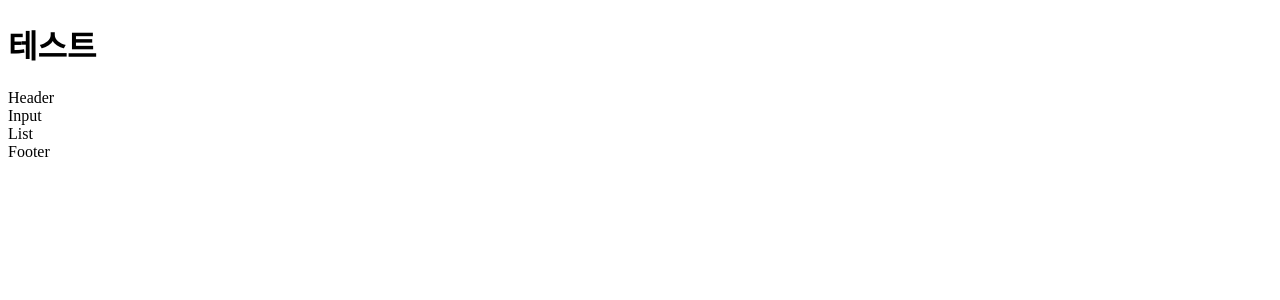
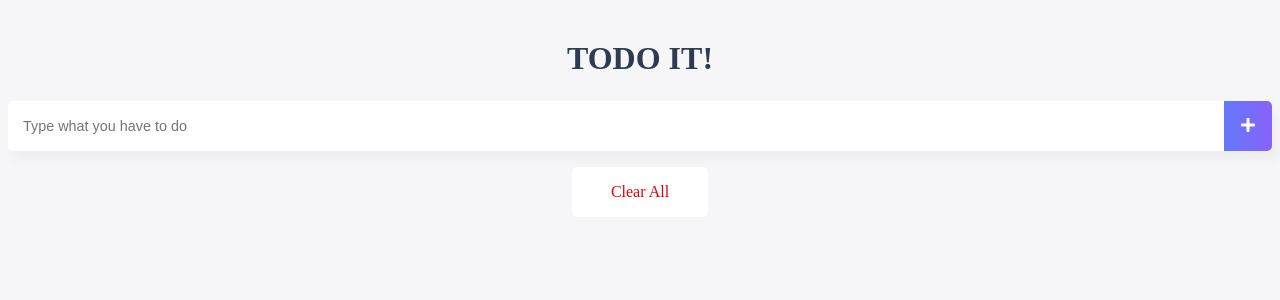
Before and after one commit to zyakal/Vue-js, a Vue app in the folder vue-project/: page / in a window 1280 px wide. Shown: the top 300 px of the page. Built offline with nearby package versions, Linux system fonts and the light colour scheme.

Commit message:
07.11 clear 버튼까지 구현

```diff
--- a/vue-project/public/index.html
+++ b/vue-project/public/index.html
@@ -11,7 +11,6 @@
 </head>
 
 <body>
-  <h1>테스트</h1>
   <noscript>
     <strong>We're sorry but <%= htmlWebpackPlugin.options.title %> doesn't work properly without JavaScript enabled.
       Please enable it to continue.</strong>
--- a/vue-project/src/App.vue
+++ b/vue-project/src/App.vue
@@ -1,9 +1,9 @@
 <template>
   <div id="app">
     <TodoHeader></TodoHeader>
-    <TodoInput></TodoInput>
-    <TodoList></TodoList>
-    <TodoFooter></TodoFooter>
+    <TodoInput @childAddTodo="addTodo"></TodoInput>
+    <TodoList :propsItems="todoItems" @childRemoveTodo="removeTodo"></TodoList>
+    <TodoFooter @clearList="clearTodo"></TodoFooter>
   </div>
 </template>
 
@@ -14,13 +14,54 @@ import TodoList from "./components/todo/TodoList.vue";
 import TodoFooter from "./components/todo/TodoFooter.vue";
 export default {
   name: "App",
+  data() {
+    return {
+      todoItems: [],
+    };
+  },
+  methods: {
+    addTodo(todoItem) {
+      localStorage.setItem(todoItem, todoItem);
+      this.todoItems.push(todoItem);
+    },
+    clearTodo() {
+      localStorage.clear();
+      this.todoItems.splice(0);
+    },
+    removeTodo(todoItem, idx) {
+      localStorage.removeItem(todoItem);
+      this.todoItems.splice(idx, 1);
+    },
+  },
   components: {
     TodoHeader,
     TodoInput,
     TodoList,
     TodoFooter,
   },
+  created() {
+    if (localStorage.length > 0) {
+      for (let i = 0; i < localStorage.length; i++) {
+        this.todoItems.push(localStorage.key(i));
+      }
+    }
+  },
 };
 </script>
 
-<style></style>
+<style>
+body {
+  text-align: center;
+  background-color: #f6f6f8;
+}
+input {
+  border-style: groove;
+  width: 200px;
+}
+button {
+  border-style: groove;
+}
+.shadow {
+  box-shadow: 5px 10px 10px rgba(0, 0, 0, 0.03);
+}
+</style>
--- a/vue-project/src/components/todo/TodoFooter.vue
+++ b/vue-project/src/components/todo/TodoFooter.vue
@@ -1,9 +1,31 @@
 <template>
-  <div>Footer</div>
+  <div class="clearAllContainer">
+    <span class="clearAllBtn" @click="clearTodo">Clear All</span>
+  </div>
 </template>
 
 <script>
-export default {};
+export default {
+  methods: {
+    clearTodo() {
+      // localStorage.clear();
+      this.$emit("clearList");
+    },
+  },
+};
 </script>
 
-<style scoped></style>
+<style scoped>
+.clearAllContainer {
+  width: 8.5rem;
+  height: 50px;
+  line-height: 50px;
+  background-color: white;
+  border-radius: 5px;
+  margin: 0 auto;
+}
+.clearAllBtn {
+  color: #e20303;
+  display: block;
+}
+</style>
--- a/vue-project/src/components/todo/TodoHeader.vue
+++ b/vue-project/src/components/todo/TodoHeader.vue
@@ -1,9 +1,17 @@
 <template>
-  <div>Header</div>
+  <header>
+    <h1>TODO IT!</h1>
+  </header>
 </template>
 
 <script>
 export default {};
 </script>
 
-<style scoped></style>
+<style scoped>
+h1 {
+  color: #2f3b52;
+  font-weight: 900;
+  margin: 2.5rem 0 1.5rem;
+}
+</style>
--- a/vue-project/src/components/todo/TodoInput.vue
+++ b/vue-project/src/components/todo/TodoInput.vue
@@ -1,9 +1,62 @@
 <template>
-  <div>Input</div>
+  <div class="inputBox shadow">
+    <input
+      type="text"
+      v-model="newTodoItem"
+      @keyup.enter="addTodo"
+      placeholder="Type what you have to do"
+    />
+    <span class="addContainer" @click="addTodo">
+      <i class="addBtn fas fa-plus" aria-hidden="true"></i>
+    </span>
+  </div>
 </template>
+<style scoped>
+input:focus {
+  outline: none;
+}
+.inputBox {
+  background-color: white;
+  height: 50px;
+  line-height: 50px;
+  border-radius: 5px;
+  display: flex;
+  padding-left: 5px;
+}
+.inputBox input {
+  border-style: none;
+  font-size: 0.9rem;
+  flex-grow: 1;
+  padding: 0 10px;
+}
+.addContainer {
+  background: linear-gradient(to right, #6478fb, #8763fb);
+  width: 3rem;
+  border-radius: 0 5px 5px 0;
+}
+.addContainer > .addBtn {
+  color: white;
+}
+</style>
 
 <script>
-export default {};
+export default {
+  data() {
+    return {
+      newTodoItem: "",
+    };
+  },
+  methods: {
+    addTodo() {
+      if (this.newTodoItem.trim() !== "") {
+        const value = this.newTodoItem && this.newTodoItem.trim();
+        // localStorage.setItem(value, value);
+        this.$emit("childAddTodo", value);
+      }
+
+      this.newTodoItem = "";
+    },
+
+  },
+};
 </script>
-
-<style scoped></style>
--- a/vue-project/src/components/todo/TodoList.vue
+++ b/vue-project/src/components/todo/TodoList.vue
@@ -1,9 +1,64 @@
 <template>
-  <div>List</div>
+  <section>
+    <ul>
+      <!-- :key="키이름" -->
+      <li
+        :key="todoItem"
+        v-for="(todoItem, index) in propsItems"
+        class="shadow"
+      >
+        <i class="checkBtn fas fa-check" aria-hidden="true"></i>
+        {{ todoItem }}
+        <span
+          class="removeBtn"
+          type="button"
+          @click="removeTodo(todoItem, index)"
+        >
+          <i class="far fa-trash-alt" aria-hidden="true"></i>
+        </span>
+      </li>
+    </ul>
+  </section>
 </template>
-
+//life cycle?
 <script>
-export default {};
+export default {
+  // 타입까지 정확히 주려면 객체로 props: { todoList: Array} 이렇게 적어야함
+  // 아니면 그냥 배열로 값만?
+  props: { propsItems: Array },
+  methods: {
+    removeTodo(todoItem, index) {
+      // props.propsItems[todoItem];
+      this.$emit("childRemoveTodo", todoItem, index);
+    },
+  },
+};
 </script>
 
-<style scoped></style>
+<style scoped>
+ul {
+  list-style-type: none;
+  padding-left: 0;
+  margin-top: 0;
+  text-align: left;
+}
+li {
+  display: flex;
+  min-height: 50px;
+  height: 50px;
+  line-height: 50px;
+  margin: 0.5rem 0;
+  padding: 0 0.9rem;
+  background-color: white;
+  border-radius: 5px;
+}
+.checkBtn {
+  line-height: 50px;
+  color: #62acde;
+  margin-right: 5px;
+}
+.removeBtn {
+  margin-left: auto;
+  color: #de4343;
+}
+</style>
```
